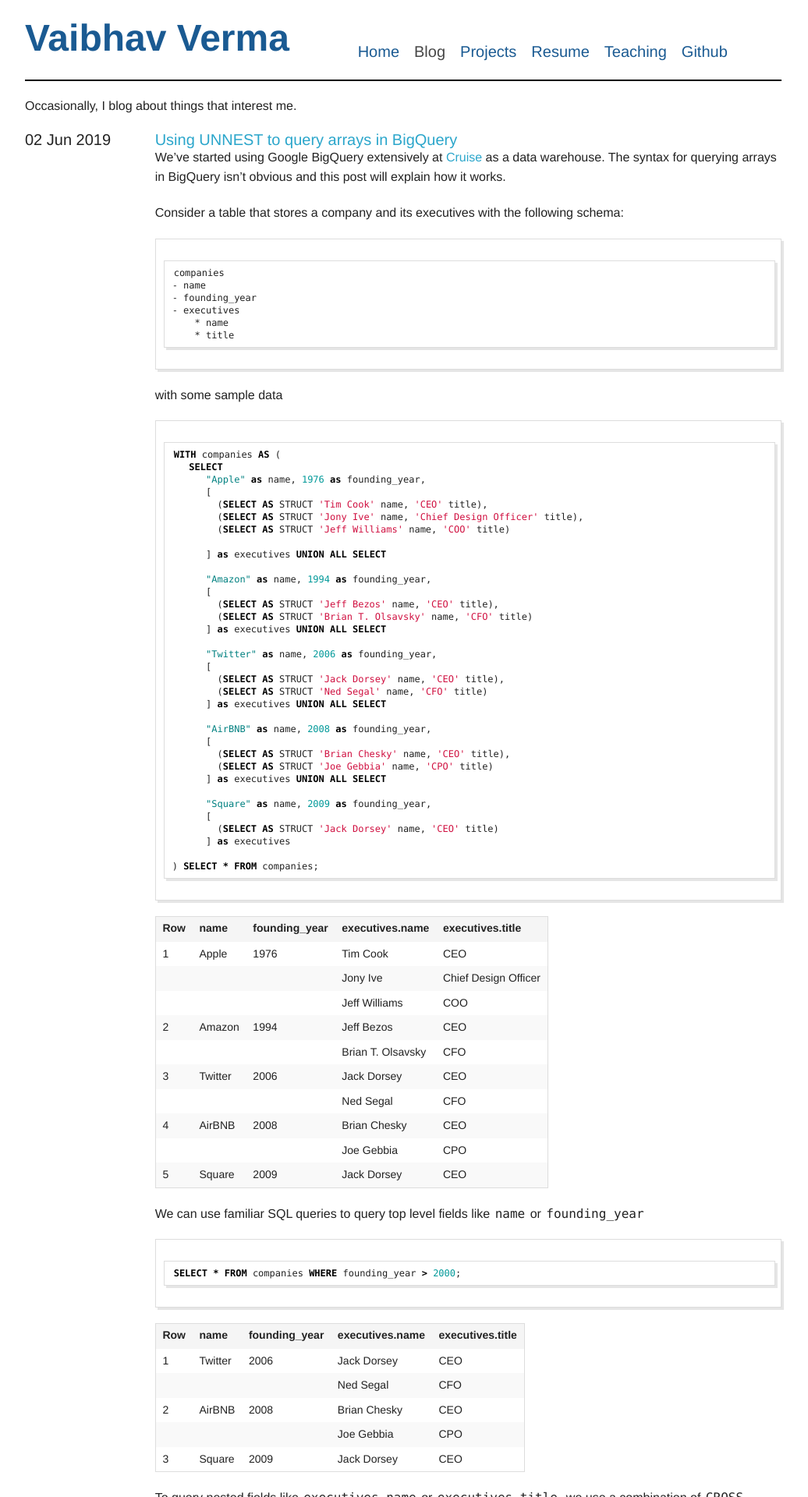
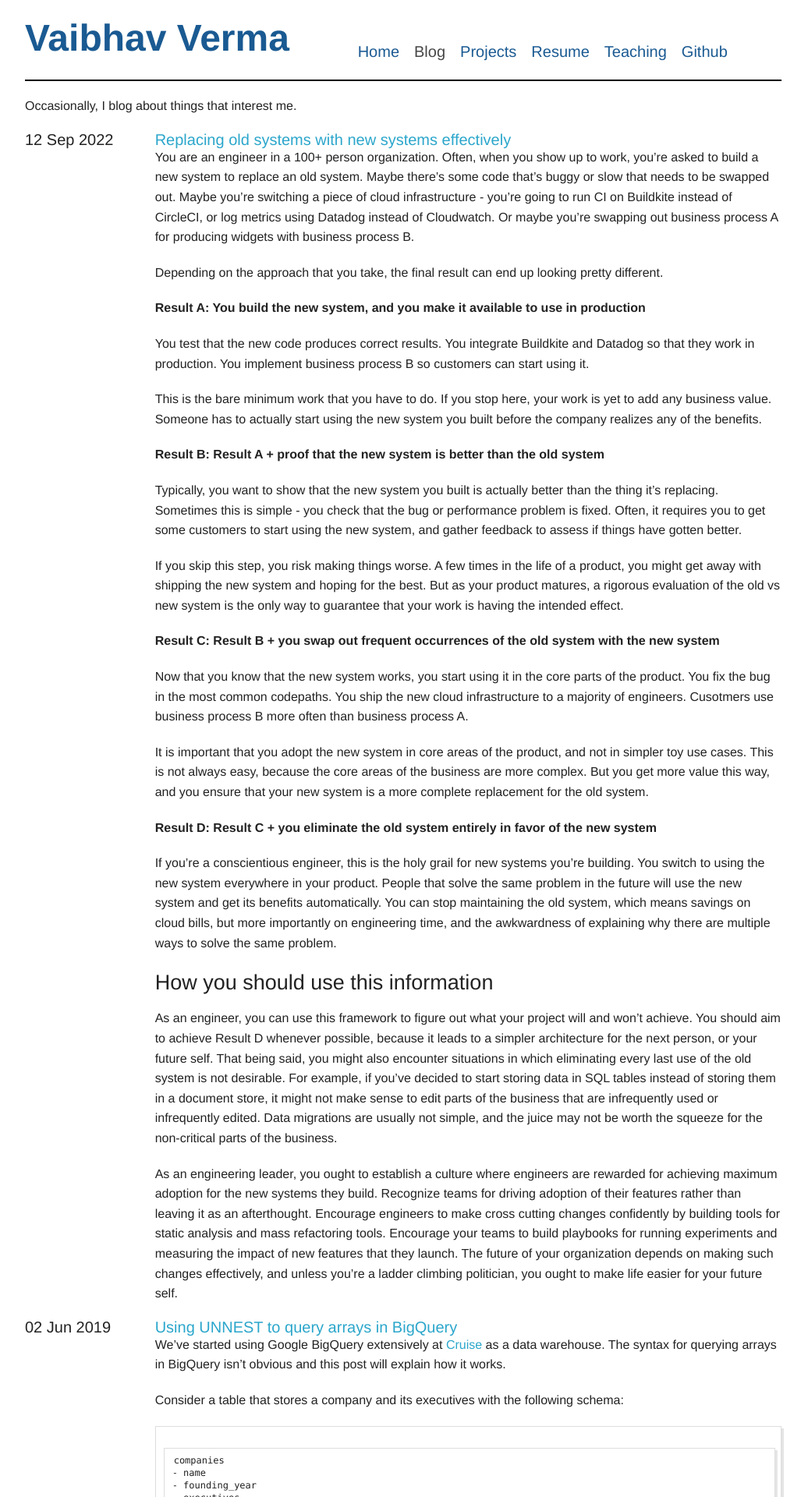
Before and after one commit to v/v.github.io, a Jekyll site: the page built from blog.html, in a window 1280 px wide. Shown: the top 1920 px of the page at 78% size, without its empty margins (123-1159 px from the left). Built offline with Jekyll 4.4.1, drawn with Linux system fonts in a browser that asks for light colours.

Commit message:
Draft post on replacing old systems with new (#1)

```diff
--- /dev/null
+++ b/_posts/2022-09-12-replacing-old-systems-with-new-effectively.markdown
@@ -0,0 +1,38 @@
+---
+layout: post
+title: "Replacing old systems with new systems effectively"
+date: 2022-09-12
+published: true
+---
+
+You are an engineer in a 100+ person organization. Often, when you show up to work, you're asked to build a new system to replace an old system. Maybe there's some code that's buggy or slow that needs to be swapped out. Maybe you're switching a piece of cloud infrastructure - you're going to run CI on Buildkite instead of CircleCI, or log metrics using Datadog instead of Cloudwatch. Or maybe you're swapping out business process A for producing widgets with business process B.
+
+Depending on the approach that you take, the final result can end up looking pretty different.
+
+**Result A: You build the new system, and you make it available to use in production**
+
+You test that the new code produces correct results. You integrate Buildkite and Datadog so that they work in production. You implement business process B so customers can start using it.
+
+This is the bare minimum work that you have to do. If you stop here, your work is yet to add any business value. Someone has to actually start using the new system you built before the company realizes any of the benefits.
+
+**Result B: Result A + proof that the new system is better than the old system**
+
+Typically, you want to show that the new system you built is actually better than the thing it's replacing. Sometimes this is simple - you check that the bug or performance problem is fixed. Often, it requires you to get some customers to start using the new system, and gather feedback to assess if things have gotten better.
+
+If you skip this step, you risk making things worse. A few times in the life of a product, you might get away with shipping the new system and hoping for the best. But as your product matures, a rigorous evaluation of the old vs new system is the only way to guarantee that your work is having the intended effect.
+
+**Result C: Result B + you swap out frequent occurrences of the old system with the new system**
+
+Now that you know that the new system works, you start using it in the core parts of the product. You fix the bug in the most common codepaths. You ship the new cloud infrastructure to a majority of engineers. Cusotmers use business process B more often than business process A.
+
+It is important that you adopt the new system in core areas of the product, and not in simpler toy use cases. This is not always easy, because the core areas of the business are more complex. But you get more value this way, and you ensure that your new system is a more complete replacement for the old system.
+
+**Result D: Result C + you eliminate the old system entirely in favor of the new system**
+
+If you're a conscientious engineer, this is the holy grail for new systems you're building. You switch to using the new system everywhere in your product. People that solve the same problem in the future will use the new system and get its benefits automatically. You can stop maintaining the old system, which means savings on cloud bills, but more importantly on engineering time, and the awkwardness of explaining why there are multiple ways to solve the same problem.
+
+### How you should use this information
+
+As an engineer, you can use this framework to figure out what your project will and won't achieve. You should aim to achieve Result D whenever possible, because it leads to a simpler architecture for the next person, or your future self. That being said, you might also encounter situations in which eliminating every last use of the old system is not desirable. For example, if you've decided to start storing data in SQL tables instead of storing them in a document store, it might not make sense to edit parts of the business that are infrequently used or infrequently edited. Data migrations are usually not simple, and the juice may not be worth the squeeze for the non-critical parts of the business.
+
+As an engineering leader, you ought to establish a culture where engineers are rewarded for achieving maximum adoption for the new systems they build. Recognize teams for driving adoption of their features rather than leaving it as an afterthought. Encourage engineers to make cross cutting changes confidently by building tools for static analysis and mass refactoring tools. Encourage your teams to build playbooks for running experiments and measuring the impact of new features that they launch. The future of your organization depends on making such changes effectively, and unless you're a ladder climbing politician, you ought to make life easier for your future self.
--- a/css/app.css
+++ b/css/app.css
@@ -1,4 +1,5 @@
-html, body {
+html,
+body {
 }
 
 h1 a {
@@ -18,7 +19,8 @@
   width: 130px;
 }
 
-div.top-banner h1, div.top-banner h3 {
+div.top-banner h1,
+div.top-banner h3 {
   margin: 0;
 }
 
@@ -34,7 +36,8 @@
   margin-top: 15px;
 }
 
-span.date, span.post-title {
+span.date,
+span.post-title {
   font-size: 20px;
 }
 
@@ -69,24 +72,36 @@
   background-color: #e6e6e6;
   border: 1px solid #d4d4d4;
   border-bottom-color: #bcbcbc;
-    background-image: -webkit-gradient(linear,0 0,0 100%,from(#fafafa),to(#eaeaea));
-    background-image: -webkit-linear-gradient(#fafafa,#eaeaea);
-    background-image: -moz-linear-gradient(top,#fafafa,#eaeaea);
-    background-image: -ms-linear-gradient(#fafafa,#eaeaea);
-    background-image: -o-linear-gradient(#fafafa,#eaeaea);
-    background-image: linear-gradient(#fafafa,#eaeaea);
+  background-image: -webkit-gradient(
+    linear,
+    0 0,
+    0 100%,
+    from(#fafafa),
+    to(#eaeaea)
+  );
+  background-image: -webkit-linear-gradient(#fafafa, #eaeaea);
+  background-image: -moz-linear-gradient(top, #fafafa, #eaeaea);
+  background-image: -ms-linear-gradient(#fafafa, #eaeaea);
+  background-image: -o-linear-gradient(#fafafa, #eaeaea);
+  background-image: linear-gradient(#fafafa, #eaeaea);
   float: left;
   color: black;
   cursor: pointer;
 }
 
 .gh-btn:hover {
-    background-image: -webkit-gradient(linear,0 0,0 100%,from(#599bdc),to(#3072b3));
-    background-image: -webkit-linear-gradient(#599bdc,#3072b3);
-    background-image: -moz-linear-gradient(top,#599bdc,#3072b3);
-    background-image: -ms-linear-gradient(#599bdc,#3072b3);
-    background-image: -o-linear-gradient(#599bdc,#3072b3);
-    background-image: linear-gradient(#599bdc,#3072b3);
+  background-image: -webkit-gradient(
+    linear,
+    0 0,
+    0 100%,
+    from(#599bdc),
+    to(#3072b3)
+  );
+  background-image: -webkit-linear-gradient(#599bdc, #3072b3);
+  background-image: -moz-linear-gradient(top, #599bdc, #3072b3);
+  background-image: -ms-linear-gradient(#599bdc, #3072b3);
+  background-image: -o-linear-gradient(#599bdc, #3072b3);
+  background-image: linear-gradient(#599bdc, #3072b3);
   color: #fff;
   background-color: #3072b3;
   border-color: #518cc6 #518cc6 #2a65a0;
@@ -103,7 +118,7 @@
   margin-top: -1px;
   margin-right: 4px;
   vertical-align: middle;
-    background-image: url('../img/github.png');
+  background-image: url("../img/github.png");
   background-repeat: no-repeat;
   float: left;
 }
@@ -128,6 +143,15 @@
   line-height: 1.3em;
 }
 
-ul, ol {
+ul,
+ol {
   margin-left: 20px;
 }
+
+.flex-row-centered {
+  display: flex;
+  width: 100%;
+  justify-content: center;
+  align-items: center;
+  margin-bottom: 16px;
+}
```
Lines whose indentation alone changed are shown as unchanged.
